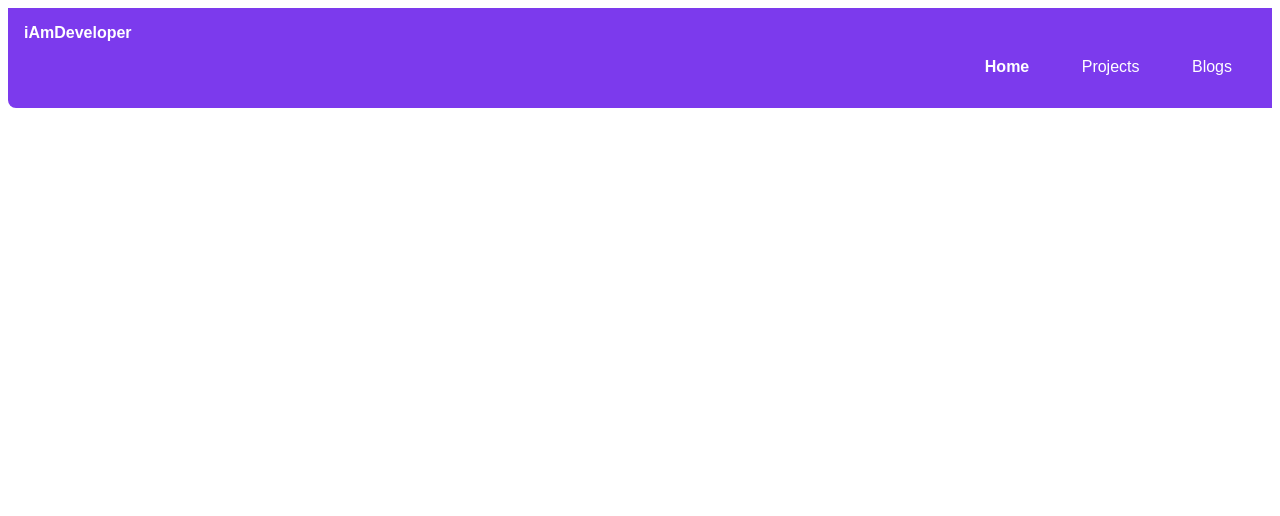
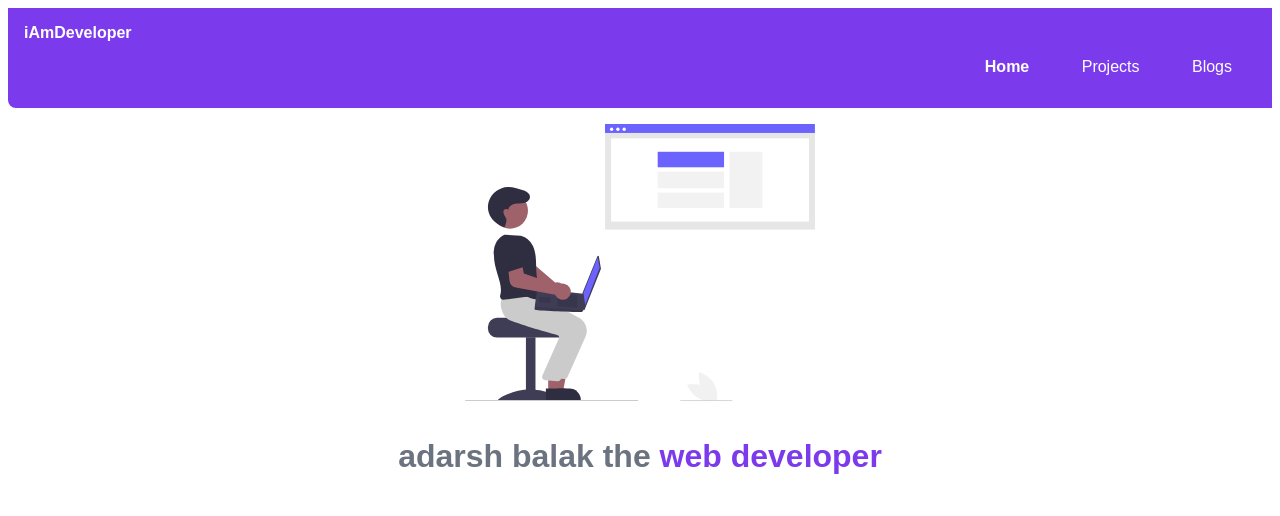
Before and after one commit to soubhagyasethy/portfolio-soubhagya, a plain HTML site: page index.html in a window 1280 px wide. Drawn offline with Linux system fonts and the light colour scheme.

Commit message:
added: header

```diff
--- a/index.html
+++ b/index.html
@@ -24,6 +24,10 @@
         </ul>
     </nav>
 
+    <header class="hero">
+        <img class="hero-image" src="/undraw_web_developer_re_h7ie.svg">
+        <h1 class="hero-heading"> adarsh balak the <span class="hero-inverted">web developer</span></h1>
+    </header>
 
 </body>
 </html>
```
Also changed, not shown: undraw_web_developer_re_h7ie.svg (added).
